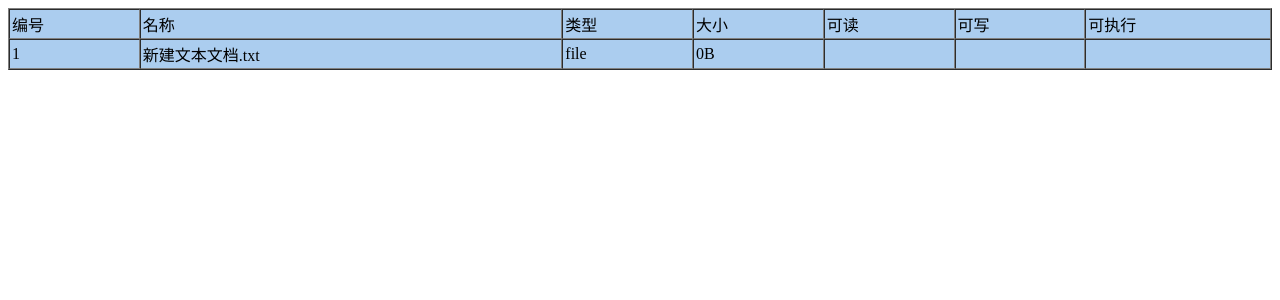
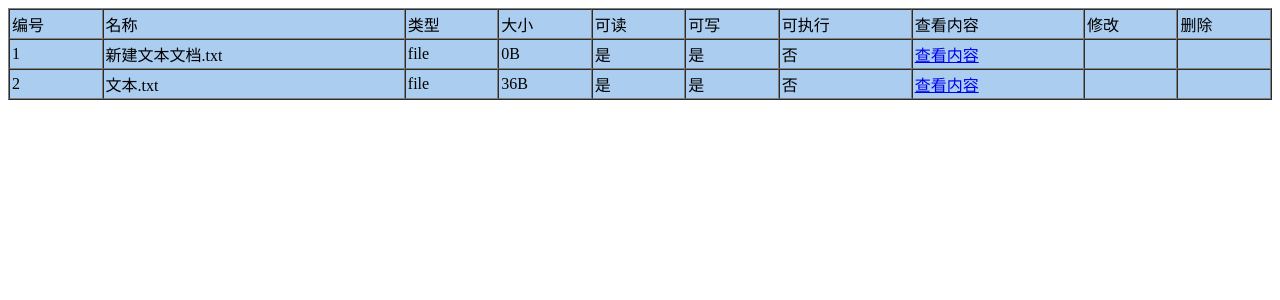
Before and after one commit to ltysGitHub/DIR_manager, a PHP site: page /index.php in a window 1280 px wide. Shown: the top 300 px of the page. Run offline with PHP 8.4, Linux system fonts and the light colour scheme.

Commit message:
初步实现读取文件内容

```diff
--- a/index.php
+++ b/index.php
@@ -11,6 +11,21 @@
 	<title>dir_manager</title>
 </head>
 <body>
+<?php
+if(isset($_GET['action'])&&$_GET['action']==="show_content"){
+	$content=file_get_contents(urldecode($_GET['filename']));
+	try{
+		$name_enc=mb_detect_encoding($content,array("GB2312","GBK","UTF-8","BIG5"),false);
+		if($name_enc)
+			$content=iconv($name_enc,'UTF-8//IGNORE',$content);
+		echo $content;
+	}
+	catch(Exception $e){
+		echo $e->getMessage();
+		echo "无法打开文件";
+	}
+}
+?>
 <table width="100%" border="1px" cellpadding="2" cellspacing="0" bgcolor="#ABCDEF" align="center">
 	<tr>
 		<td>编号</td>
@@ -20,17 +35,26 @@
 		<td>可读</td>
 		<td>可写</td>
 		<td>可执行</td>
+		<td>查看内容</td>
+		<td>修改</td>
+		<td>删除</td>
 	</tr>
 <?php
-$i=1;
-foreach($arr as $key=>$array){?>
-	<?php foreach($array as $item){?>
+	$i=1;
+	foreach($arr as $key=>$array){
+?>
+<?php foreach($array as $item){
+		$utf8_name = iconv(mb_detect_encoding($item,array("GB2312","GBK","UTF-8","BIG5")),'UTF-8//IGNORE',$item);
+?>
 	<tr>
 		<td><?php echo $i; $i++?></td>
-		<td><?php echo $item;?></td>
+		<td><?php echo $utf8_name;?></td>
 		<td><?php echo $key; ?></td>
 		<td><?php echo file_size(filesize($path.'/'.$item))?></td>
-		<td></td>
+		<td><?php echo is_readable($path.'/'.$item)?'是':'否';?></td>
+		<td><?php echo is_writeable($path.'/'.$item)?'是':'否';?></td>
+		<td><?php echo is_executable($path.'/'.$item)?'是':'否';?></td>
+		<td><a href="<?php echo "index.php?action=show_content&filename=".$path.'/'.urlencode($item);?>">查看内容</a></td>
 		<td></td>
 		<td></td>
 	</tr>
--- /dev/null
+++ b/testdir/文本.txt
@@ -0,0 +1 @@
+这是一个测试用的文本文件
```
Also changed, not shown: 4 other files.
